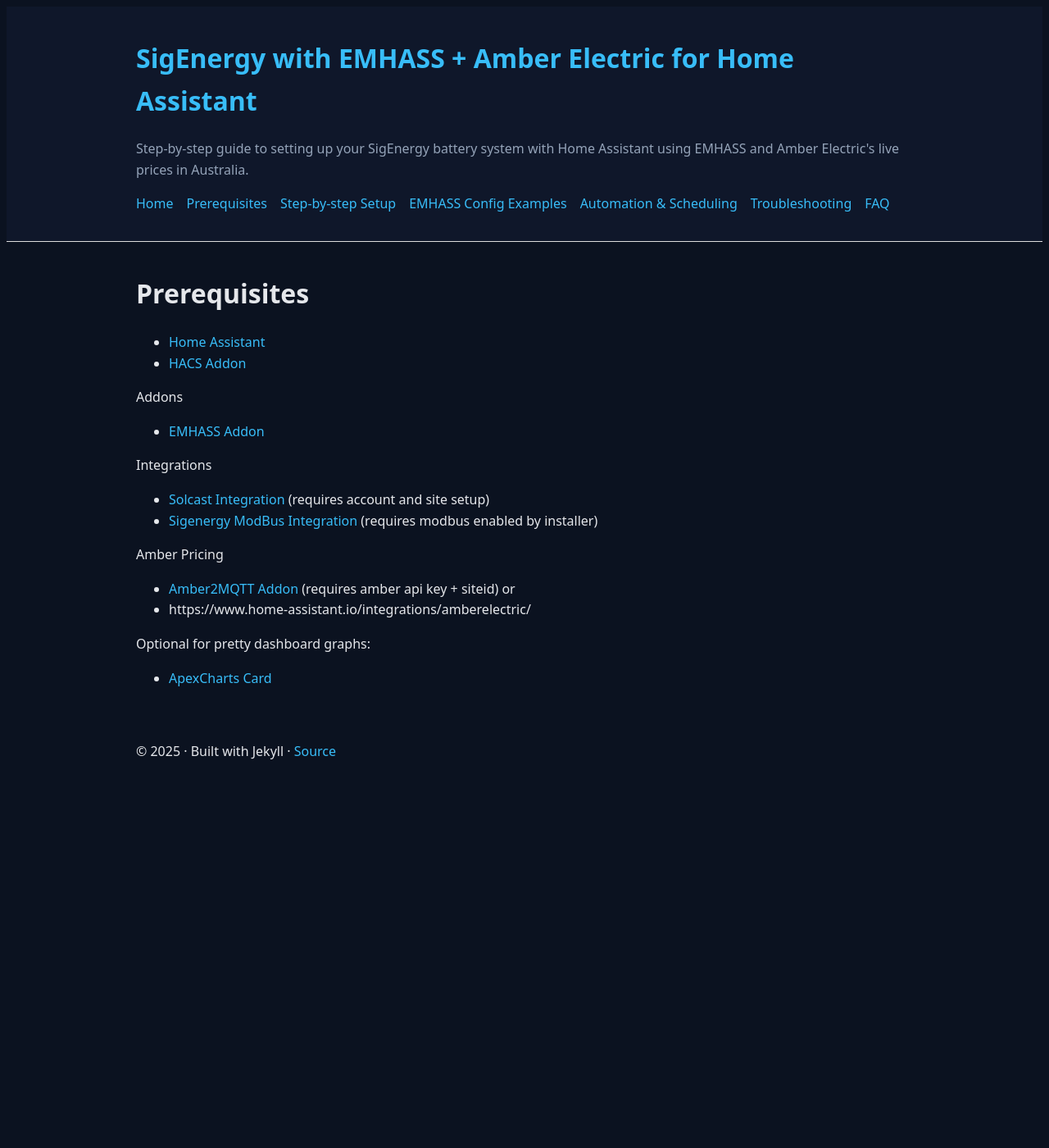
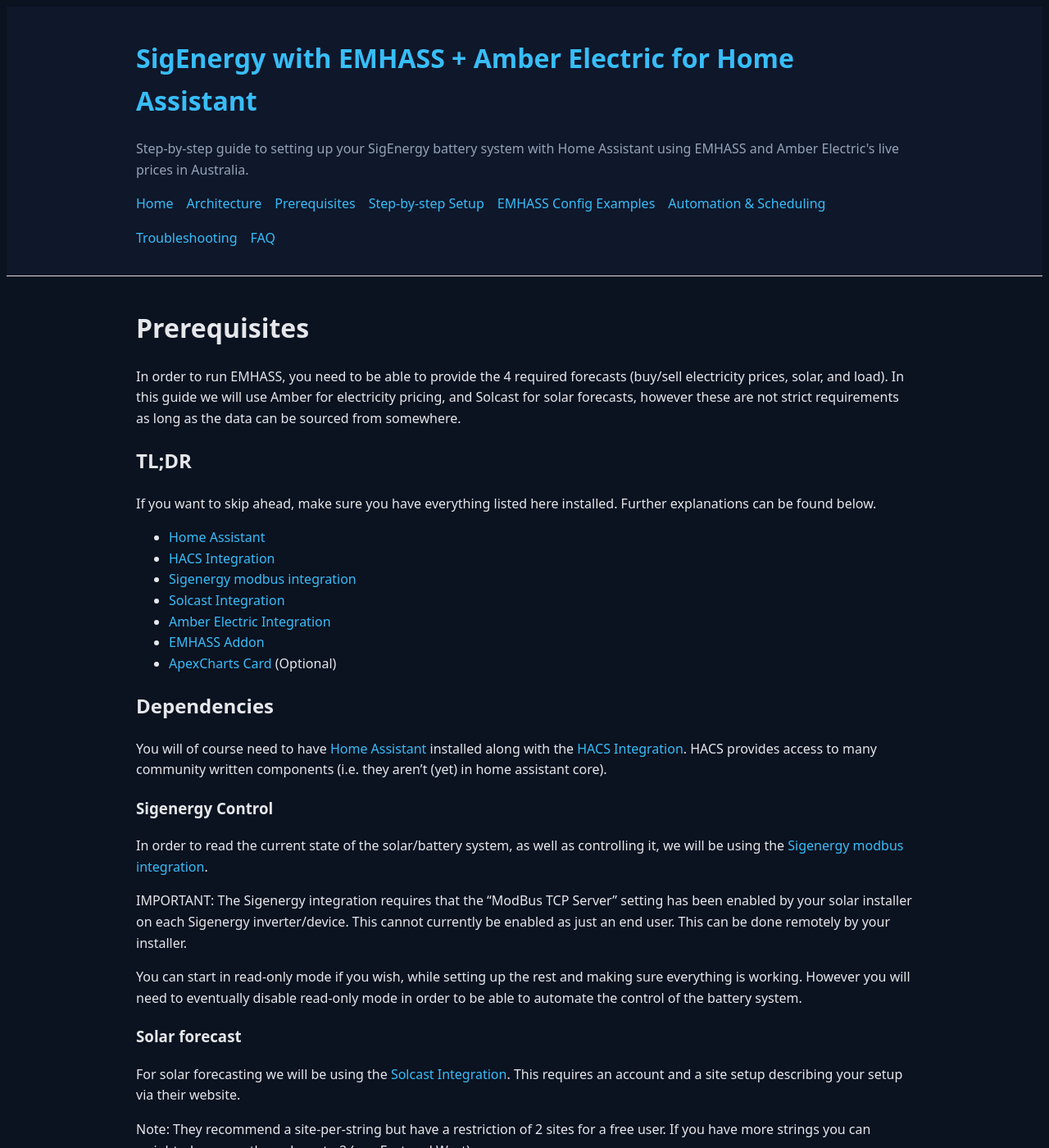
Before and after one commit to BrendanAnnable/brendanannable.github.io, a Jekyll site: the page built from pages/prerequisites.md, in a window 1280 px wide and 1400 px high. Shown: the whole window at 82% size. Built offline with Jekyll 4.4.1, drawn with Linux system fonts in a browser that asks for light colours; some of the changed text lies outside the part shown.

Commit message:
Add some content

```diff
--- a/_config.yml
+++ b/_config.yml
@@ -16,6 +16,8 @@ plugins:
 nav:
   - title: "Home"
     url: /
+  - title: "Architecture"
+    url: /pages/architecture.html
   - title: "Prerequisites"
     url: /pages/prerequisites.html
   - title: "Step-by-step Setup"
--- a/_layouts/default.html
+++ b/_layouts/default.html
@@ -25,8 +25,5 @@
     <main class="wrap content">
       {{ content }}
     </main>
-    <footer class="site-footer wrap">
-      <p>© {{ site.time | date: "%Y" }} · Built with Jekyll · <a href="https://github.com/YOUR_GITHUB_USERNAME/emhass-amber">Source</a></p>
-    </footer>
   </body>
 </html>
--- a/pages/prerequisites.md
+++ b/pages/prerequisites.md
@@ -4,20 +4,50 @@ title: Prerequisites
 ---
 
 # Prerequisites
+
+In order to run EMHASS, you need to be able to provide the 4 required forecasts (buy/sell electricity prices, solar, and load). In this guide we will use Amber for electricity pricing, and Solcast for solar forecasts, however these are not strict requirements as long as the data can be sourced from somewhere.
+
+## TL;DR
+
+If you want to skip ahead, make sure you have everything listed here installed. Further explanations can be found below.
+
 - [Home Assistant](https://www.home-assistant.io/)
-- [HACS Addon](https://www.hacs.xyz/)
+- [HACS Integration](https://www.hacs.xyz/)
+- [Sigenergy modbus integration](https://github.com/TypQxQ/Sigenergy-Local-Modbus)
+- [Solcast Integration](https://github.com/BJReplay/ha-solcast-solar/tree/main)
+- [Amber Electric Integration](https://www.home-assistant.io/integrations/amberelectric/)
+- [EMHASS Addon](https://github.com/davidusb-geek/emhass-add-on)
+- [ApexCharts Card](https://github.com/RomRider/apexcharts-card) (Optional)
 
-Addons
-- [EMHASS Addon](https://github.com/davidusb-geek/emhass-add-on)
+## Dependencies
 
-Integrations
-- [Solcast Integration](https://github.com/BJReplay/ha-solcast-solar/tree/main) (requires account and site setup)
-- [Sigenergy ModBus Integration](https://github.com/TypQxQ/Sigenergy-Local-Modbus) (requires modbus enabled by installer)
+You will of course need to have [Home Assistant](https://www.home-assistant.io/) installed along with the [HACS Integration](https://www.hacs.xyz/). HACS provides access to many community written components (i.e. they aren't (yet) in home assistant core).
 
-Amber Pricing
-- [Amber2MQTT Addon](https://github.com/cabberley/amber2mqtt-addon) (requires amber api key + siteid)
-or
-- https://www.home-assistant.io/integrations/amberelectric/
+### Sigenergy Control
+In order to read the current state of the solar/battery system, as well as controlling it, we will be using the [Sigenergy modbus integration](https://github.com/TypQxQ/Sigenergy-Local-Modbus).
 
-Optional for pretty dashboard graphs:
-- [ApexCharts Card](https://github.com/RomRider/apexcharts-card)
+IMPORTANT: The Sigenergy integration requires that the "ModBus TCP Server" setting has been enabled by your solar installer on each Sigenergy inverter/device. This cannot currently be enabled as just an end user. This can be done remotely by your installer.
+
+You can start in read-only mode if you wish, while setting up the rest and making sure everything is working. However you will need to eventually disable read-only mode in order to be able to automate the control of the battery system.
+
+### Solar forecast
+For solar forecasting we will be using the [Solcast Integration](https://github.com/BJReplay/ha-solcast-solar/tree/main). This requires an account and a site setup describing your setup via their website.
+
+Note: They recommend a site-per-string but have a restriction of 2 sites for a free user. If you have more strings you can weighted average them down to 2 (e.g. East and West).
+
+TODO: Give a 4-string example.
+
+### Pricing forecast
+
+For price forecasting we be using the [Amber Electric Integration](https://www.home-assistant.io/integrations/amberelectric/). This will require an API key that can be obtained via the [amber webapp](https://app.amber.com.au/) (Make sure to enable developer mode).
+
+Note: There is an [amber2mqtt addon](https://github.com/cabberley/amber2mqtt-addon) which boasts quicker price updating. This requires an MQTT server and adds some complexity so we won't be using it for this guide.
+
+### EMHASS Optimizer
+
+Finally the brains of the operation, you'll need to install the [EMHASS Addon](https://github.com/davidusb-geek/emhass-add-on).
+
+The rest of this guide will explain how to run actually configure and operate EMHASS in combination with the above components.
+
+### Graphs
+If you wish to generate pretty graph dashboards (recommended), you'll want to install the [ApexCharts Card](https://github.com/RomRider/apexcharts-card).
```
Also changed, not shown: pages/architecture.md (added, +20 -0 lines), 1 other file.
